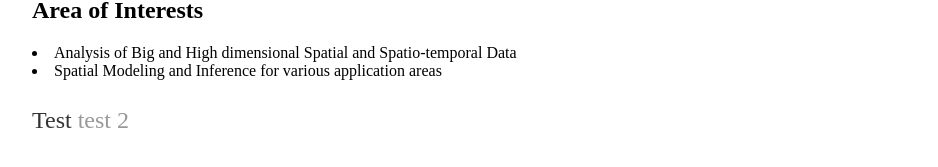
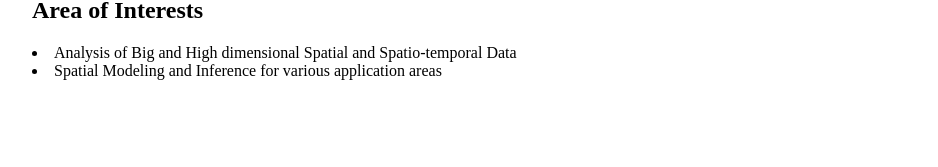
Before and after one commit to starestar/limcstat.github.io, a Jekyll site: the page built from index.html, in a window 1280 px wide. Shown: the part 425-592 px from the top of the page, without its empty margins (160-1098 px from the left). Built offline with Jekyll 4.4.1, drawn with Linux system fonts in a browser that asks for light colours.

Commit message:
Update index.html

```diff
--- a/index.html
+++ b/index.html
@@ -22,5 +22,5 @@ title: Spatial Statistics Lab
 	</p>
 
 
-	<p>Test <a href="/about">test 2</a></p>
+	<!-- <p>Test <a href="/about">test 2</a></p> -->
 </div><!-- /.blurb -->
```
